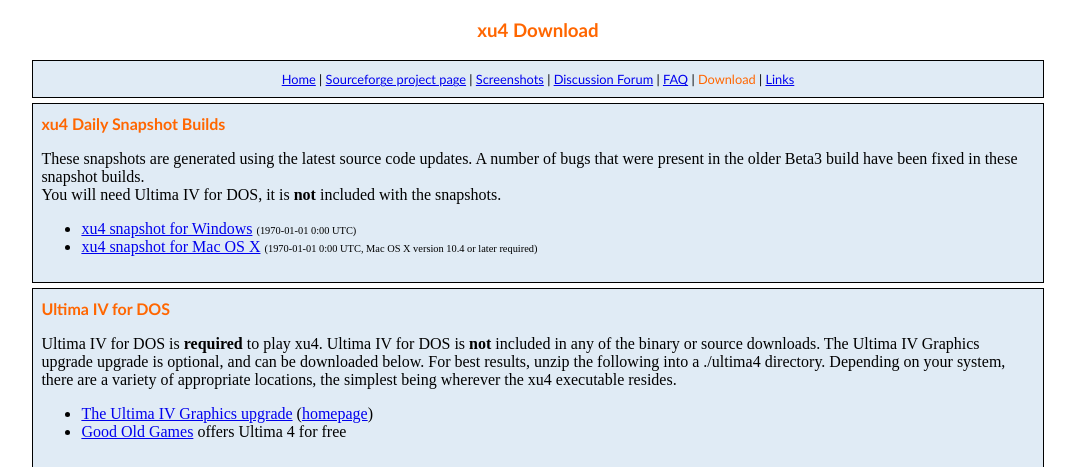
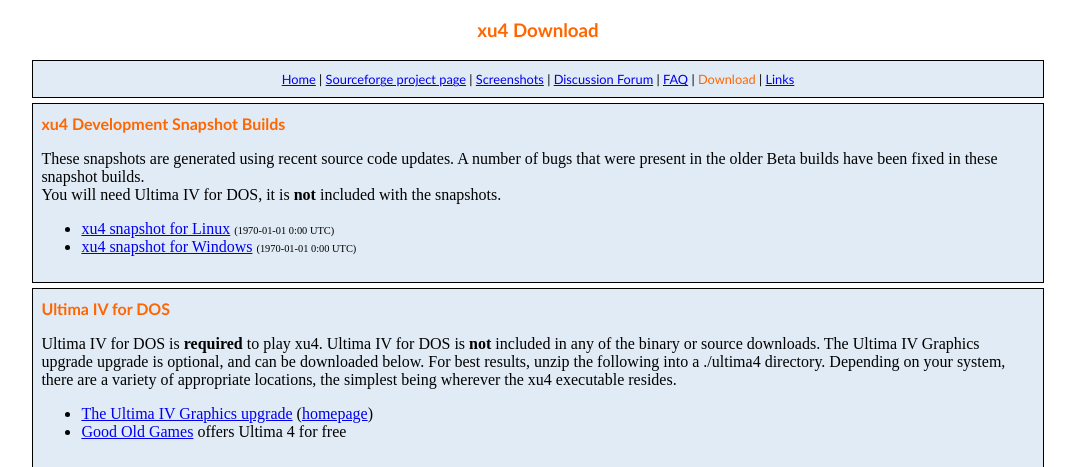
Before and after one commit to xu4-engine/web, a PHP site: page /download.php in a window 1280 px wide. Shown: the top 467 px of the page, without its empty margins (102-1177 px from the left). Run offline with PHP 8.4, Linux system fonts and the light colour scheme.

Commit message:
download.php: Update for new Linux & Windows development snapshots.

```diff
--- a/download.php
+++ b/download.php
@@ -18,12 +18,12 @@
   <span class="menuitem"><a accesskey="7" href="links.html">Links</a></span>
 </div>
 <div class="section">
-  <span class="heading">xu4 Daily Snapshot Builds</span><br />
-   <p>These snapshots are generated using the latest source code updates.  A number of bugs that were present in the older Beta3 build have been fixed in these snapshot builds.<br/>
+  <span class="heading">xu4 Development Snapshot Builds</span><br />
+   <p>These snapshots are generated using recent source code updates.  A number of bugs that were present in the older Beta builds have been fixed in these snapshot builds.<br/>
 	You will need Ultima IV for DOS, it is <strong>not</strong> included with the snapshots.</p>
    <ul>
-    <li><a href="download/xu4win32.exe">xu4 snapshot for Windows</a> <span class="details">(<? $statinfo = stat("download/xu4win32.exe"); echo date("Y-m-d G:i T", $statinfo[9]); ?>)</span></li>
-    <li><a href="download/xu4-MacOSX.dmg">xu4 snapshot for Mac OS X</a> <span class="details">(<? $statinfo = stat("download/xu4-MacOSX.dmg"); echo date("Y-m-d G:i T", $statinfo[9]); ?>, Mac OS X version 10.4 or later required)</span></li>
+    <li><a href="download/xu4-linux.tar.gz">xu4 snapshot for Linux</a> <span class="details">(<? $statinfo = stat("download/xu4-linux.tar.gz"); echo date("Y-m-d G:i T", $statinfo[9]); ?>)</span></li>
+    <li><a href="download/xu4-win32.zip">xu4 snapshot for Windows</a> <span class="details">(<? $statinfo = stat("download/xu4-win32.zip"); echo date("Y-m-d G:i T", $statinfo[9]); ?>)</span></li>
   </ul>
 </div>
 <div class="section">
```
